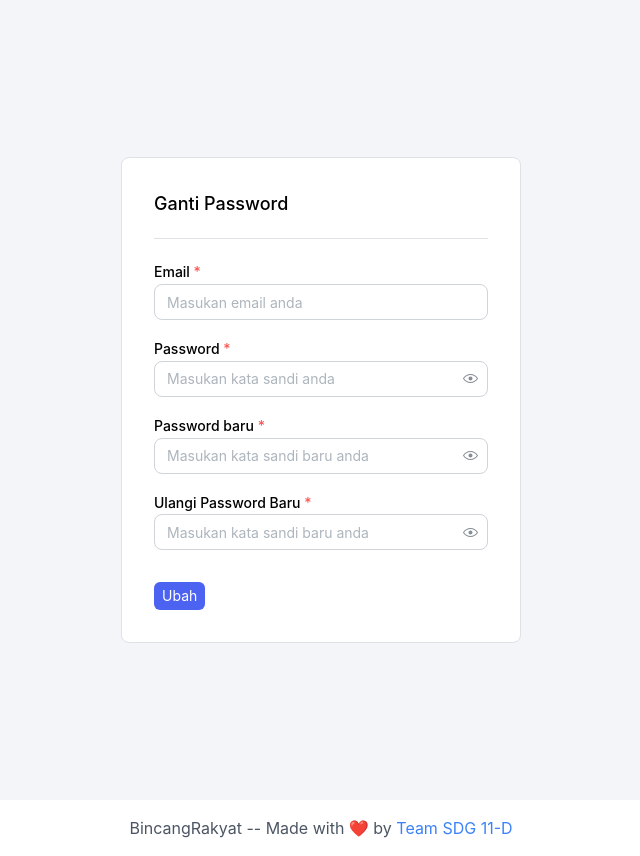
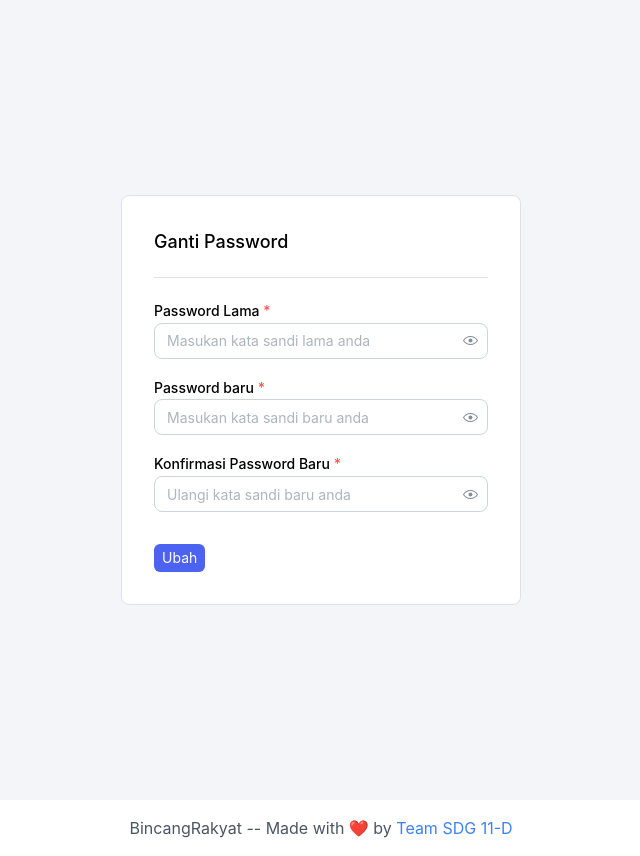
Before and after one commit to CPI-FS-SDG-11-D/LPM-frontend, a React (Vite) app: page /change-password in a window 1280 px wide. Shown: the whole page, without its empty margins (319-959 px from the left). Built offline with nearby package versions, Linux system fonts and the light colour scheme.

Commit message:
`add` change password functionality

```diff
--- a/src/router/changePassword/changePassword.tsx
+++ b/src/router/changePassword/changePassword.tsx
@@ -1,6 +1,5 @@
 import { useForm } from "@mantine/form";
 import {
-  TextInput,
   PasswordInput,
   Text,
   Paper,
@@ -10,37 +9,61 @@ import {
   Stack,
 } from "@mantine/core";
 
+import { useCookies } from "react-cookie";
+
 import axios from "axios";
 import { useMutation } from "@tanstack/react-query";
+import { SERVER_URL } from "../../configs/url";
+import { notifications } from "@mantine/notifications";
+import { useNavigate } from "react-router-dom";
 
 export default function ChangePassword(props: PaperProps) {
-  const getAccessToken = useMutation({
+  const [cookies] = useCookies(["token"]);
+  const navigate = useNavigate();
+
+  const changePasswordFetch = useMutation({
     mutationFn: async (reqBody: object) => {
       const response = await axios.post(
-        "https://lpm-api.glitch.me/api/login",
+        `${SERVER_URL}/api/update-password`,
         reqBody,
+        {
+          headers: {
+            Authorization: `Bearer ${cookies.token}`,
+          },
+        },
       );
       return response.data;
     },
-    onError: () => alert("Akun tidak tersedia"),
-    onSuccess(data) {
-      console.log(data);
-      localStorage.setItem("token", data.token);
+    onError: () => {
+      notifications.show({
+        title: "Gagal",
+        message: "Password gagal diubah, coba lagi",
+        color: "red",
+      });
+    },
+    onSuccess() {
+      notifications.show({
+        title: "Berhasil",
+        message: "Password berhasil diubah",
+        color: "white",
+        icon: <img src="/success.gif" alt="success" />,
+      });
+      navigate("/profile");
     },
   });
 
   const form = useForm({
     initialValues: {
-      email: "",
-      password: "",
+      oldPassword: "",
+      newPassword: "",
+      confirmPassword: "",
     },
 
     validate: {
-      email: (val) => (/^\S+@\S+$/.test(val) ? null : "Invalid email"),
-      password: (val) =>
-        val.length <= 6
-          ? "Password should include at least 6 characters"
-          : null,
+      newPassword: (val) =>
+        val.length <= 6 ? "Password minimal 6 karakter" : null,
+      confirmPassword: (val, otherVal) =>
+        val !== otherVal.newPassword ? "Passwords tidak sama" : null,
     },
   });
 
@@ -55,75 +78,40 @@ export default function ChangePassword(props: PaperProps) {
 
         <form
           onSubmit={form.onSubmit((value) => {
-            getAccessToken.mutate(value);
+            changePasswordFetch.mutate(value);
           })}
         >
           <Stack>
-            <TextInput
-              required
-              label="Email"
-              placeholder="Masukan email anda"
-              value={form.values.email}
-              onChange={(event) =>
-                form.setFieldValue("email", event.currentTarget.value)
-              }
-              error={form.errors.email && "Invalid email"}
-              radius="md"
-            />
-
             <PasswordInput
               required
-              label="Password"
-              placeholder="Masukan kata sandi anda"
-              value={form.values.password}
-              onChange={(event) =>
-                form.setFieldValue("password", event.currentTarget.value)
-              }
-              error={
-                form.errors.password &&
-                "Password should include at least 6 characters"
-              }
+              label="Password Lama"
+              placeholder="Masukan kata sandi lama anda"
               radius="md"
+              {...form.getInputProps("oldPassword")}
             />
 
             <PasswordInput
               required
               label="Password baru"
               placeholder="Masukan kata sandi baru anda"
-              value={form.values.password}
-              onChange={(event) =>
-                form.setFieldValue("password", event.currentTarget.value)
-              }
-              error={
-                form.errors.password &&
-                "Password should include at least 6 characters"
-              }
               radius="md"
+              {...form.getInputProps("newPassword")}
             />
 
             <PasswordInput
               required
-              label="Ulangi Password Baru"
-              placeholder="Masukan kata sandi baru anda"
-              value={form.values.password}
-              onChange={(event) =>
-                form.setFieldValue("password", event.currentTarget.value)
-              }
-              error={
-                form.errors.password &&
-                "Password should include at least 6 characters"
-              }
+              label="Konfirmasi Password Baru"
+              placeholder="Ulangi kata sandi baru anda"
               radius="md"
+              {...form.getInputProps("confirmPassword")}
             />
           </Stack>
 
           <Group justify="space-between" mt="xl">
-            {/* <Anchor component="button" type="button" c="dimmed" onClick={() => toggle()} size="xs">
-              {type === 'register'
-                ? 'Already have an account? Login'
-                : "Tidak punya akun? buat disini"}
-            </Anchor> */}
-            <button className="rounded-md bg-[#4c62f0] p-1 px-2 text-sm text-white">
+            <button
+              type="submit"
+              className="rounded-md bg-[#4c62f0] p-1 px-2 text-sm text-white"
+            >
               Ubah
             </button>
           </Group>
```
